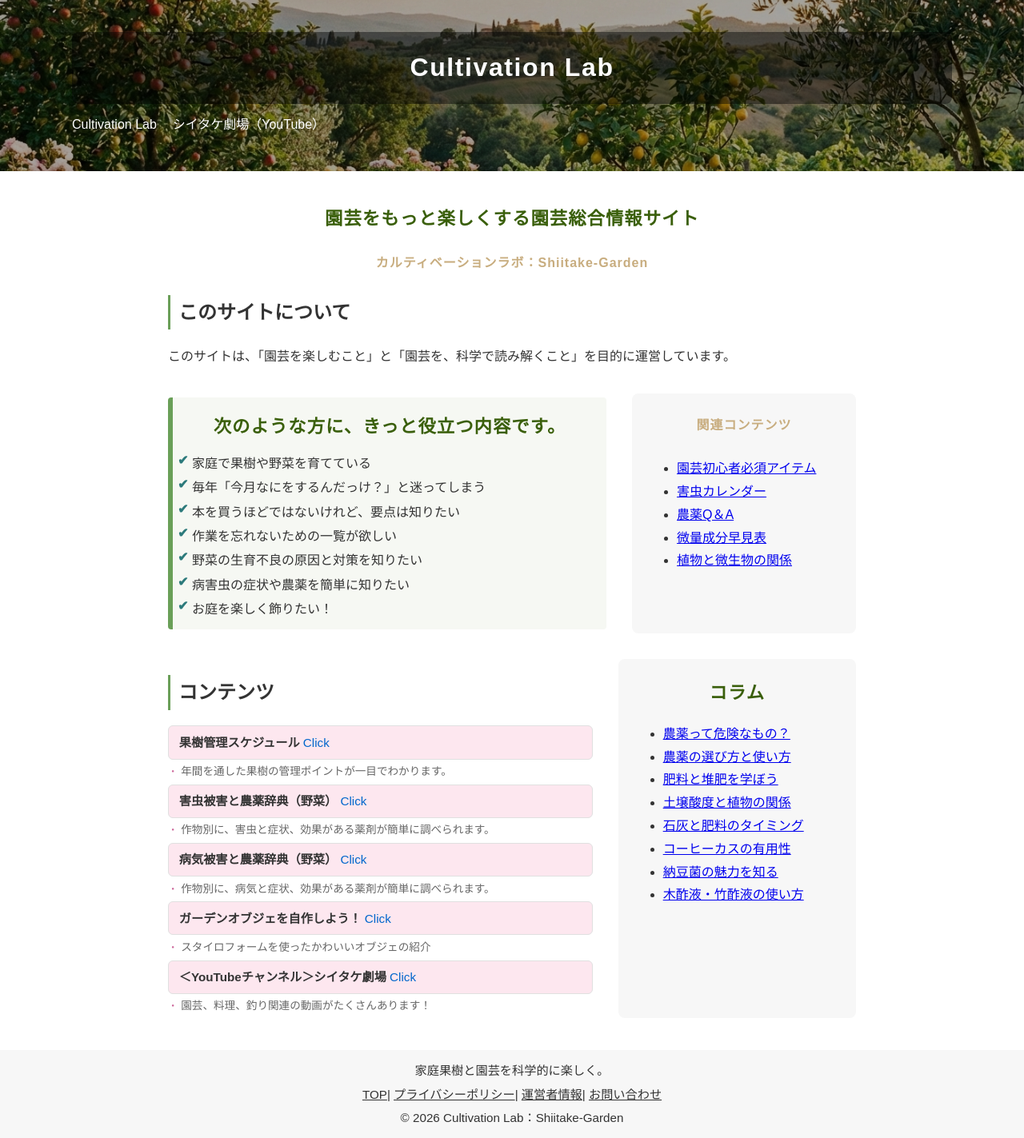
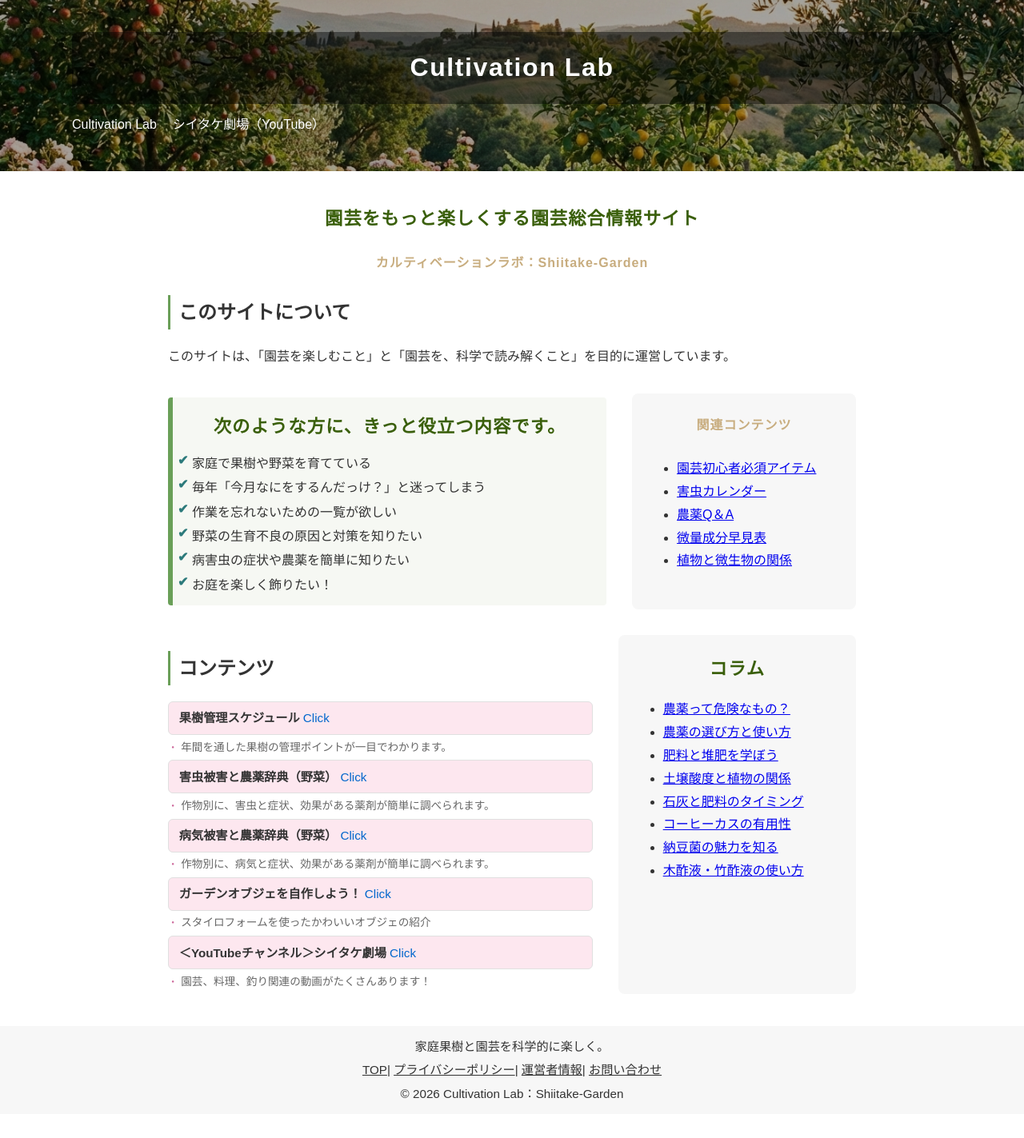
Before and after one commit to shiitake-garden/shiitake-garden.github.io, a Jekyll site: the page built from index.html, in a window 1280 px wide. Shown: the whole page at 80% size. Built offline with Jekyll 4.4.1, drawn with Linux system fonts in a browser that asks for light colours; after the commit the page ends 1393 px from its top, so only the background shows below that.

Commit message:
Update index.html

```diff
--- a/index.html
+++ b/index.html
@@ -20,7 +20,6 @@ title: カルティベーションラボ
     <ul>
       <li>家庭で果樹や野菜を育てている</li>
       <li>毎年「今月なにをするんだっけ？」と迷ってしまう</li>
-      <li>本を買うほどではないけれど、要点は知りたい</li>
       <li>作業を忘れないための一覧が欲しい</li>
       <li>野菜の生育不良の原因と対策を知りたい</li>
       <li>病害虫の症状や農薬を簡単に知りたい</li>
```
